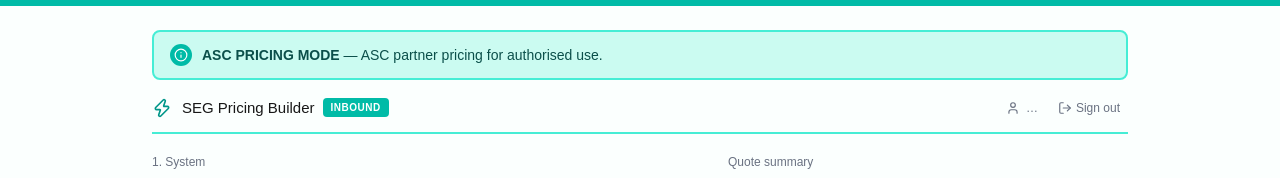
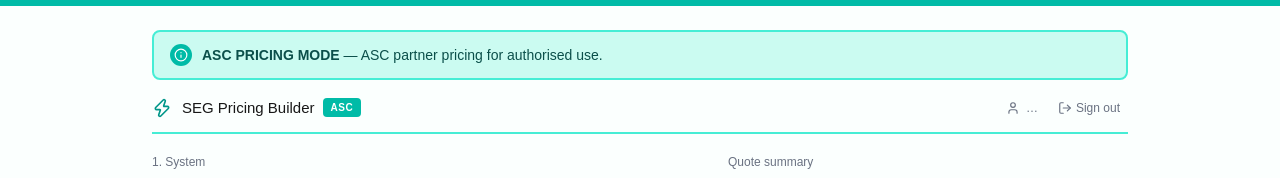
Before and after one commit to lucawess1/segau-quotes, a Next.js app: page /asc in a window 1280 px wide. Shown: the top 178 px of the page. Built offline with nearby package versions, Linux system fonts and the light colour scheme; no server answers; the database is empty.

Commit message:
Updated ASC Page - ASC

```diff
--- a/src/app/asc/page.tsx
+++ b/src/app/asc/page.tsx
@@ -683,7 +683,7 @@ export default function QuoteBuilder() {
           <div className="min-w-0 flex items-center gap-2">
             <p className="font-medium text-sm md:text-[15px] truncate">SEG Pricing Builder</p>
             <span className="text-[10px] uppercase tracking-wider font-bold bg-teal-500 dark:bg-teal-600 text-white px-2 py-0.5 rounded">
-              Inbound
+              ASC
             </span>
           </div>
         </div>
```
